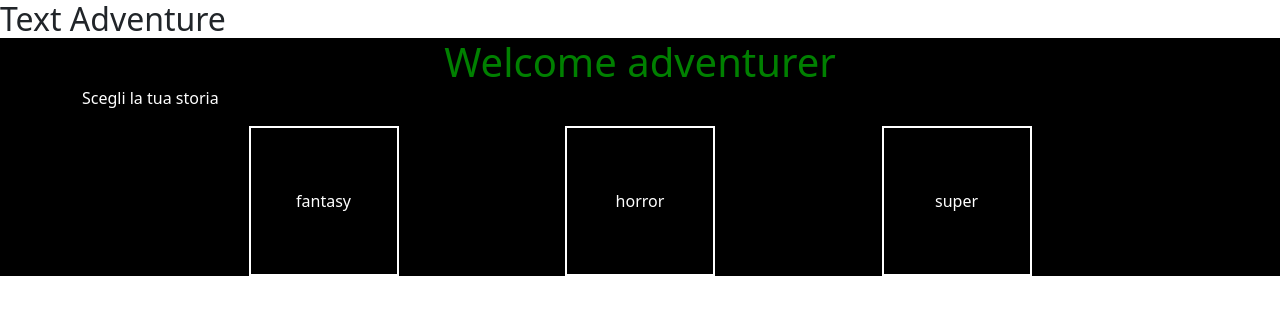
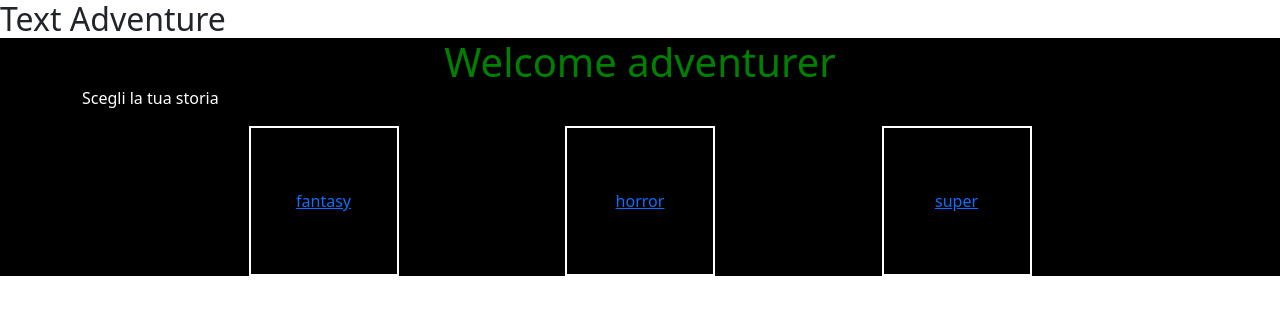
Before and after one commit to Luis-Mocha/ai-text-adventure, a Vue app: page / in a window 1280 px wide. Shown: the top 314 px of the page. Built offline with nearby package versions, Linux system fonts and the light colour scheme.

Commit message:
use of router-links

```diff
--- a/src/pages/StartMenu.vue
+++ b/src/pages/StartMenu.vue
@@ -10,6 +10,7 @@
         created() {
         },
         methods: {
+
         }
     }
 
@@ -26,15 +27,19 @@
         <p>Scegli la tua storia</p>
 
         <div class="menu-options d-flex justify-content-evenly my-3">
-            <div class="menu-option" data-genre="fantasy">
+
+            <router-link :to="{ name: 'playground', params: { genre: 'fantasy' } }" class="menu-option">
                 fantasy
-            </div>
-            <div class="menu-option" data-genre="horror">
+            </router-link>
+
+            <router-link :to="{ name: 'playground', params: { genre: 'horror' } }" class="menu-option">
                 horror
-            </div>
-            <div class="menu-option" data-genre="super">
+            </router-link>
+
+            <router-link :to="{ name: 'playground', params: { genre: 'super' } }" class="menu-option">
                 super
-            </div>
+            </router-link>
+
         </div>
     </div>
 
```
